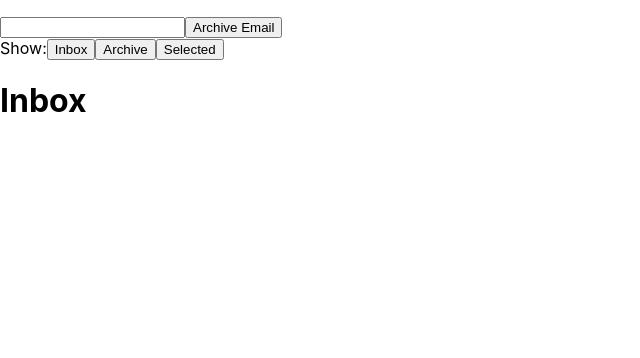
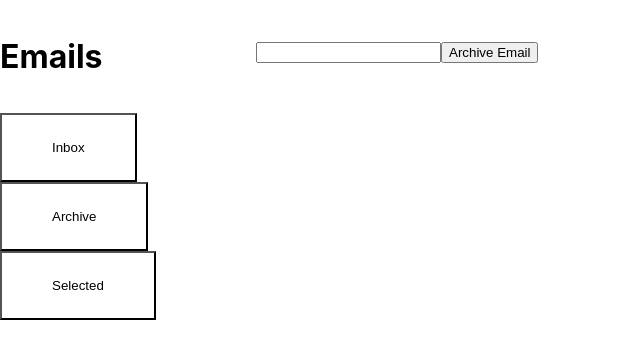
Before and after one commit to eldom93/react-redux, a React (Create React App) app in the folder shop/: page / in a window 1280 px wide. Shown: the top 358 px of the page, without its empty margins (0-640 px from the left). Built offline with nearby package versions, Linux system fonts and the light colour scheme.

Commit message:
add:class

```diff
--- a/shop/src/components/App.js
+++ b/shop/src/components/App.js
@@ -5,10 +5,11 @@ import VisibleEmailList from '../containers/VisibleEmailList'
 
 const App = () => (
     <div className="App">
+       <h1>Emails</h1>
       <VisibleEmailList/>
       <ArchiveEmail/>
       <Menu />
-     <h1>Inbox</h1>
+
 
     </div>
   )
--- a/shop/src/components/Menu.js
+++ b/shop/src/components/Menu.js
@@ -5,8 +5,7 @@ import { VisibilityFilter } from '../actions'
 
 
 const Menu = () => (
-    <div>
-        <span>Show:</span>
+    <div className="menu">
         <FilterLink filter={VisibilityFilter.SHOW_ALL}>Inbox</FilterLink>
         <FilterLink filter={VisibilityFilter.SHOW_ARCHIVED}>Archive</FilterLink>
         <FilterLink filter={VisibilityFilter.SHOW_ACTIVE}>Selected</FilterLink>
--- a/shop/src/index.css
+++ b/shop/src/index.css
@@ -11,3 +11,27 @@ code {
   font-family: source-code-pro, Menlo, Monaco, Consolas, 'Courier New',
     monospace;
 }
+
+
+h1{
+  display: inline-block;
+  float:left;
+  width:20vw;
+}
+
+form{
+  display: inline-block;
+float:center;
+  width:70vw;
+  margin-top: 25px;
+  margin-bottom:50px;
+}
+
+.menu button {
+  display: block;
+
+  padding:25px;
+  background-color:transparent;
+  padding-left:50px;
+  padding-right:50px;
+}
```
